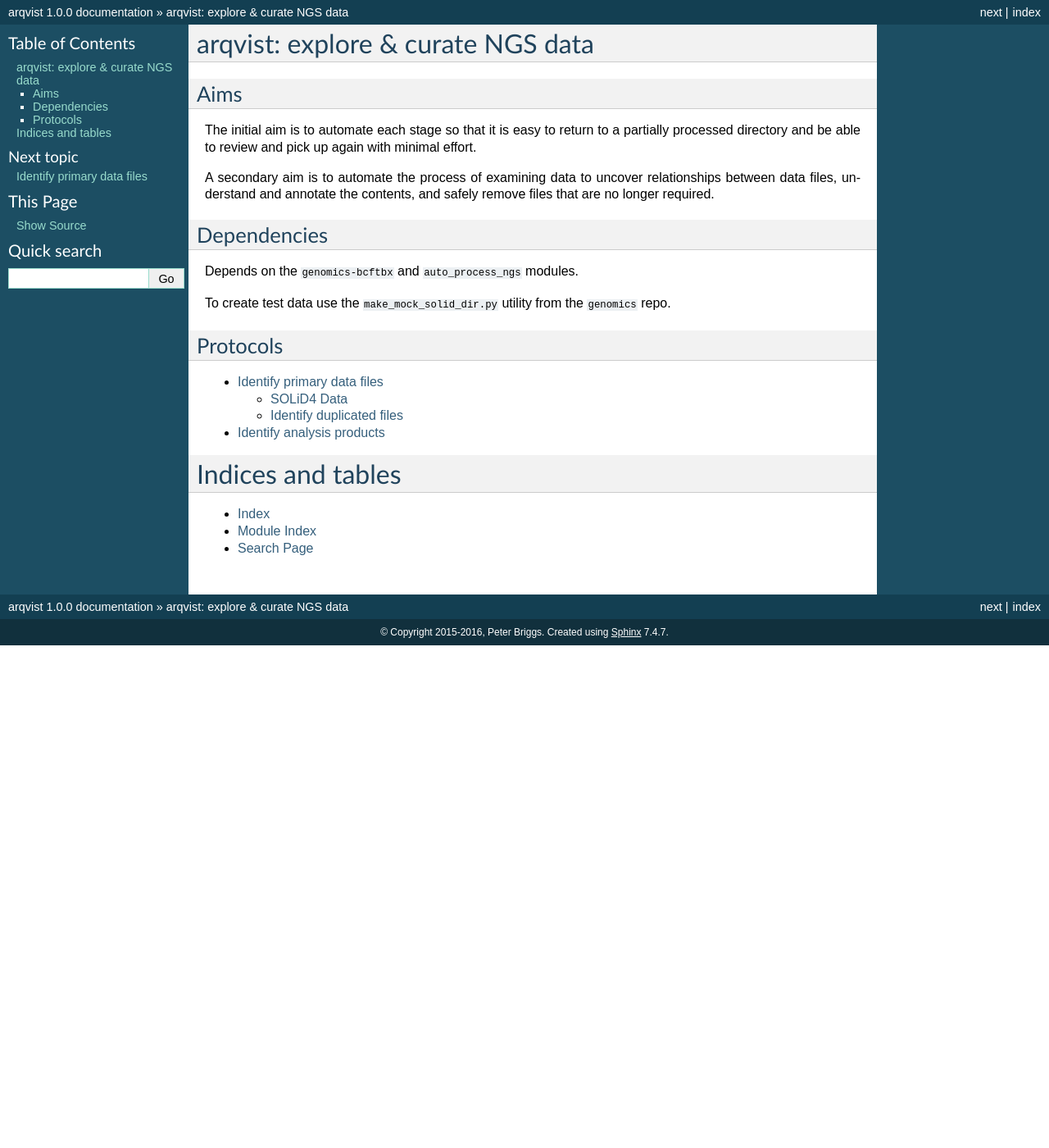
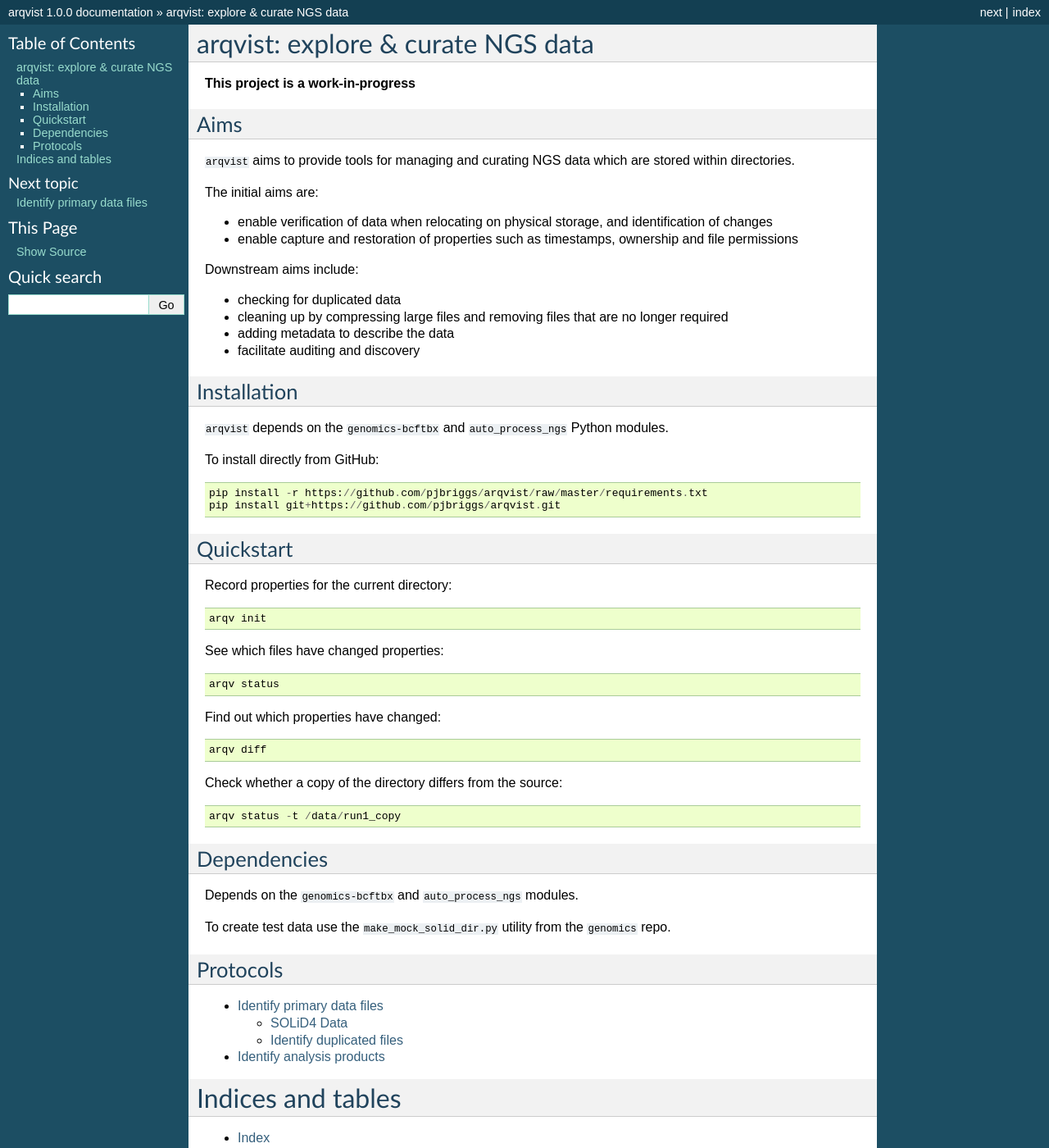
Before and after one commit to pjbriggs/arqvist, a Sphinx documentation site: the page built from docs/source/index.rst, in a window 1280 px wide and 1400 px high. Shown: the whole window at 82% size. Built offline with Sphinx 7.4.7, drawn with Linux system fonts in a browser that asks for light colours.

Commit message:
Update the documentation front page.

```diff
--- a/docs/source/index.rst
+++ b/docs/source/index.rst
@@ -1,16 +1,58 @@
 arqvist: explore & curate NGS data
 ==================================
+
+**This project is a work-in-progress**
 
 Aims
 ****
 
-The initial aim is to automate each stage so that it is easy to return
-to a partially processed directory and be able to review and pick up
-again with minimal effort.
+``arqvist`` aims to provide tools for managing and curating NGS data
+which are stored within directories.
 
-A secondary aim is to automate the process of examining data to
-uncover relationships between data files, understand and annotate the
-contents, and safely remove files that are no longer required.
+The initial aims are:
+
+- enable verification of data when relocating on physical storage,
+  and identification of changes
+- enable capture and restoration of properties such as timestamps,
+  ownership and file permissions
+
+Downstream aims include:
+
+- checking for duplicated data
+- cleaning up by compressing large files and removing files that
+  are no longer required
+- adding metadata to describe the data
+- facilitate auditing and discovery
+
+Installation
+************
+
+``arqvist`` depends on the ``genomics-bcftbx`` and ``auto_process_ngs``
+Python modules.
+
+To install directly from GitHub::
+
+    pip install -r https://github.com/pjbriggs/arqvist/raw/master/requirements.txt
+    pip install git+https://github.com/pjbriggs/arqvist.git
+
+Quickstart
+**********
+
+Record properties for the current directory::
+
+    arqv init
+
+See which files have changed properties::
+
+    arqv status
+
+Find out which properties have changed::
+
+    arqv diff
+
+Check whether a copy of the directory differs from the source::
+
+    arqv status -t /data/run1_copy
 
 Dependencies
 ************
```
